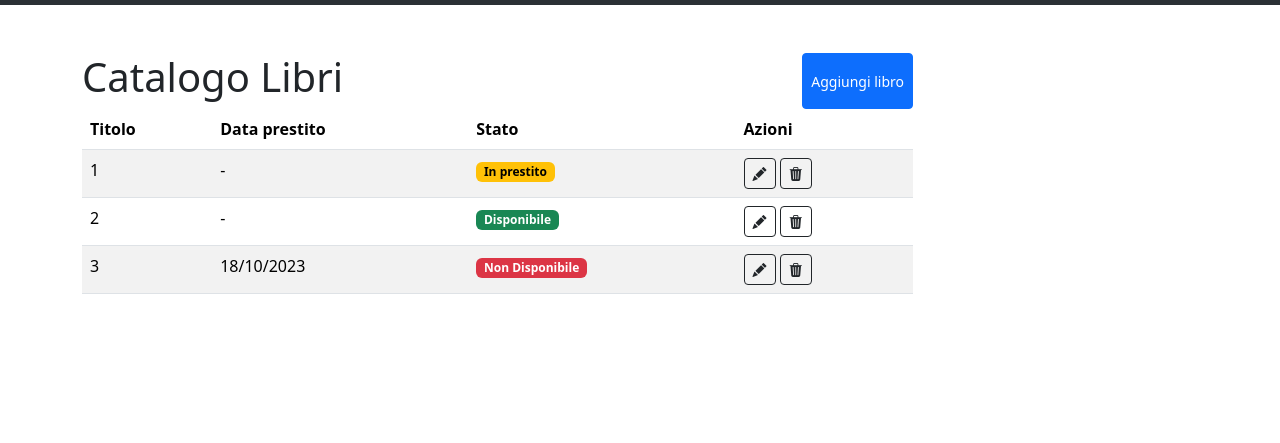
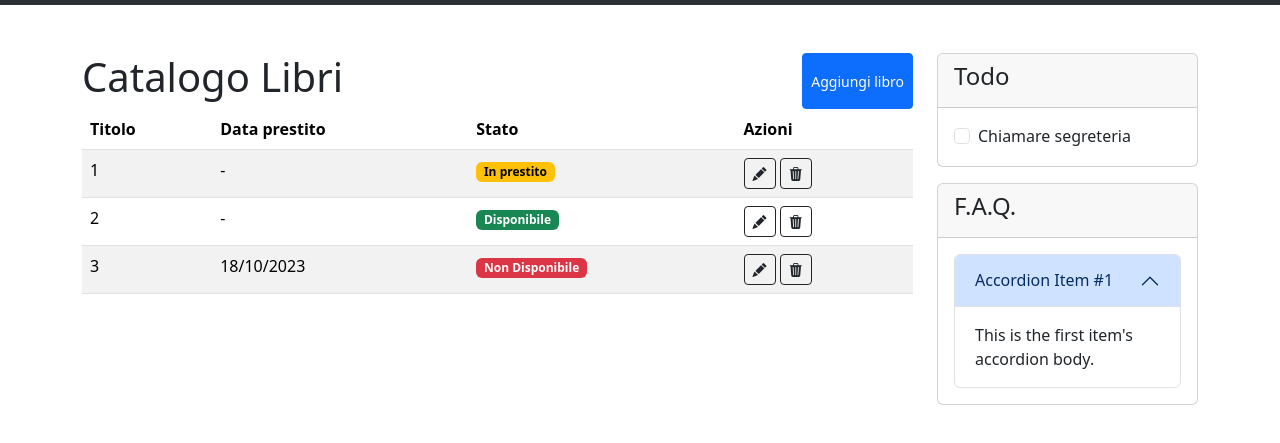
Before and after one commit to assettasimone/html-css-bootstrap-dashboard, a plain HTML site: page index.html in a window 1280 px wide. Shown: the part 81-524 px from the top of the page. Drawn offline with nearby package versions, Linux system fonts and the light colour scheme.

Commit message:
add all elements in the page

```diff
--- a/index.html
+++ b/index.html
@@ -107,7 +107,46 @@
                     </table>
                 </div>
                 <div class="col-12 col-lg-3">
+                    <div class="card mb-3">
+                        <div class="card-header">
+                            <h4>Todo</h4>
+                        </div>
+                        <div class="card-body">
+                            <div class="form-check">
+                                <input class="form-check-input" type="checkbox" value="" id="checkDefault">
+                                <label class="form-check-label" for="checkDefault">
+                                    Chiamare segreteria
+                                </label>
+                            </div>
 
+                        </div>
+                    </div>
+                    <div class="card">
+                        <div class="card-header">
+                            <h4>F.A.Q.</h4>
+                        </div>
+                        <div class="card-body">
+                            <div class="accordion" id="accordionExample">
+                                <div class="accordion-item">
+                                    <h2 class="accordion-header" id="headingOne">
+                                        <button class="accordion-button" type="button" data-bs-toggle="collapse"
+                                            data-bs-target="#collapseOne" aria-expanded="true"
+                                            aria-controls="collapseOne">
+                                            Accordion Item #1
+                                        </button>
+                                    </h2>
+                                    <div id="collapseOne" class="accordion-collapse collapse show"
+                                        aria-labelledby="headingOne" data-bs-parent="#accordionExample">
+                                        <div class="accordion-body">
+                                            This is the first item's accordion body.
+                                        </div>
+                                    </div>
+                                </div>
+
+                            </div>
+
+                        </div>
+                    </div>
                 </div>
             </div>
         </div>
```
